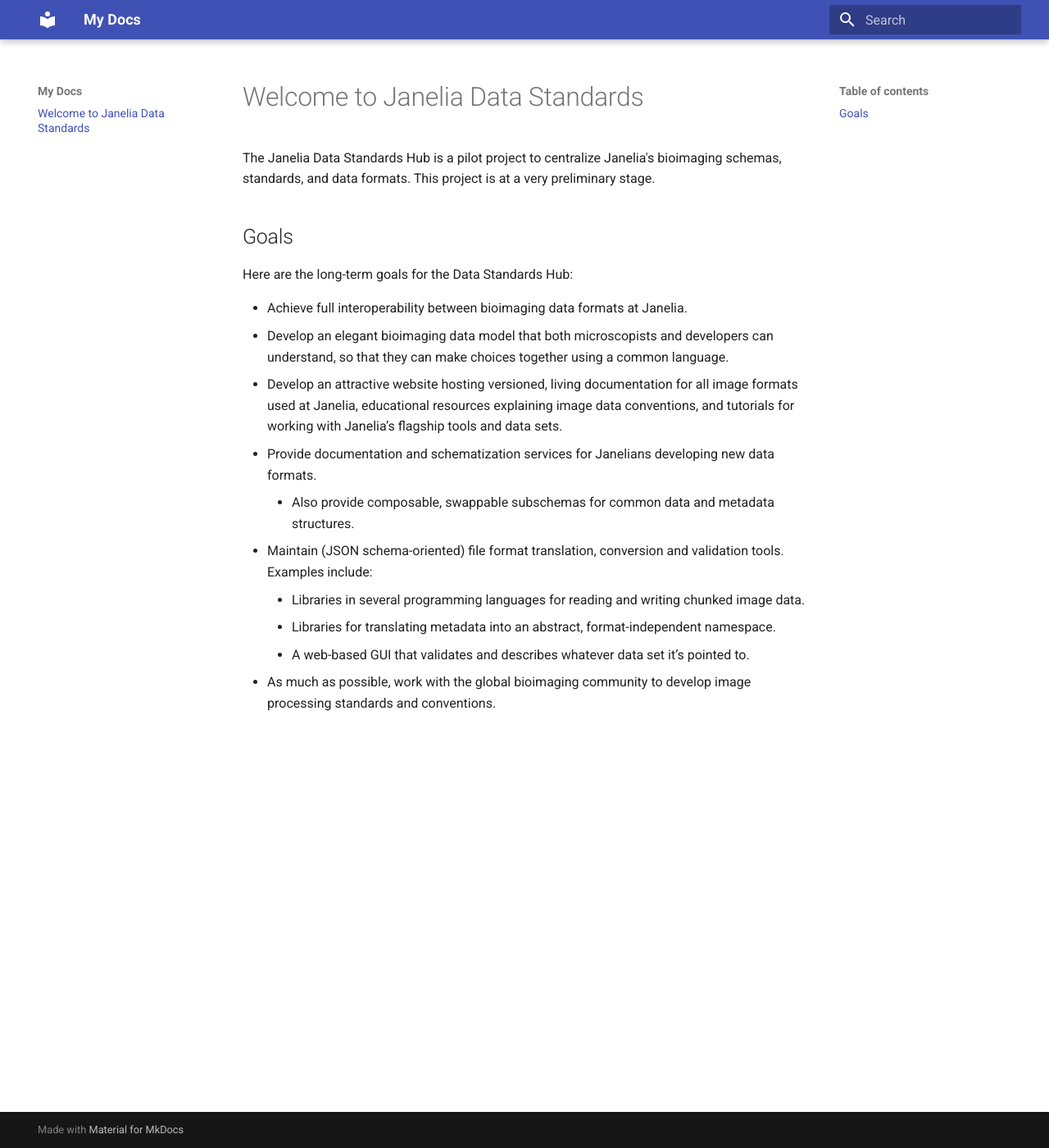
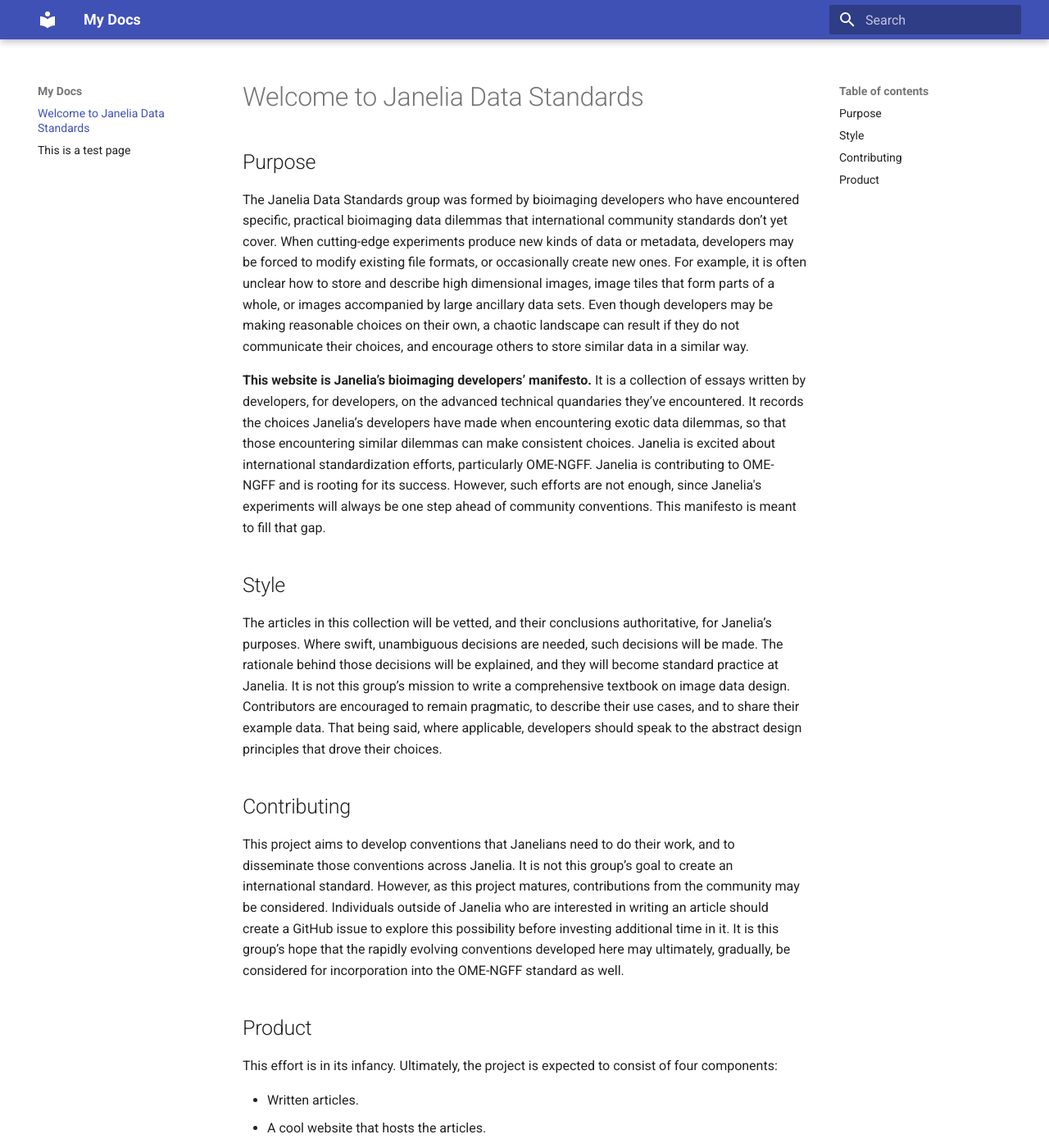
Before and after one commit to JaneliaSciComp/JaneliaDataStandards, an MkDocs documentation site: the page built from docs/index.md, in a window 1280 px wide and 1400 px high. Shown: the whole window at 82% size. Built offline with MkDocs 1.6.1 and Material for MkDocs 9.7.7, drawn with Linux system fonts in a browser that asks for light colours; some of the changed text lies outside the part shown.

Commit message:
update content on website homepage; create a test page

```diff
--- a/docs/index.md
+++ b/docs/index.md
@@ -1,18 +1,26 @@
 # Welcome to Janelia Data Standards
 
-The Janelia Data Standards Hub is a pilot project to centralize Janelia's bioimaging schemas, standards, and data formats. This project is at a very preliminary stage.
+## Purpose
 
-## Goals
+The Janelia Data Standards group was formed by bioimaging developers who have encountered specific, practical bioimaging data dilemmas that international community standards don’t yet cover. When cutting-edge experiments produce new kinds of data or metadata, developers may be forced to modify existing file formats, or occasionally create new ones. For example, it is often unclear how to store and describe high dimensional images, image tiles that form parts of a whole, or images accompanied by large ancillary data sets. Even though developers may be making reasonable choices on their own, a chaotic landscape can result if they do not communicate their choices, and encourage others to store similar data in a similar way.
 
-Here are the long-term goals for the Data Standards Hub:
+**This website is Janelia’s bioimaging developers’ manifesto.** It is a collection of essays written by developers, for developers, on the advanced technical quandaries they’ve encountered. It records the choices Janelia’s developers have made when encountering exotic data dilemmas, so that those encountering similar dilemmas can make consistent choices. Janelia is excited about international standardization efforts, particularly OME-NGFF. Janelia is contributing to OME-NGFF and is rooting for its success. However, such efforts are not enough, since Janelia's experiments will always be one step ahead of community conventions. This manifesto is meant to fill that gap.
 
-* Achieve full interoperability between bioimaging data formats at Janelia.
-* Develop an elegant bioimaging data model that both microscopists and developers can understand, so that they can make choices together using a common language.
-* Develop an attractive website hosting versioned, living documentation for all image formats used at Janelia, educational resources explaining image data conventions, and tutorials for working with Janelia’s flagship tools and data sets.
-* Provide documentation and schematization services for Janelians developing new data formats.
-    * Also provide composable, swappable subschemas for common data and metadata structures.
-* Maintain (JSON schema-oriented) file format translation, conversion and validation tools. Examples include:
-    * Libraries in several programming languages for reading and writing chunked image data.
-    * Libraries for translating metadata into an abstract, format-independent namespace.
-    * A web-based GUI that validates and describes whatever data set it’s pointed to.
-* As much as possible, work with the global bioimaging community to develop image processing standards and conventions.
+## Style
+
+The articles in this collection will be vetted, and their conclusions authoritative, for Janelia’s purposes. Where swift, unambiguous decisions are needed, such decisions will be made. The rationale behind those decisions will be explained, and they will become standard practice at Janelia. It is not this group’s mission to write a comprehensive textbook on image data design. Contributors are encouraged to remain pragmatic, to describe their use cases, and to share their example data. That being said, where applicable, developers should speak to the abstract design principles that drove their choices.
+
+## Contributing
+
+This project aims to develop conventions that Janelians need to do their work, and to disseminate those conventions across Janelia. It is not this group’s goal to create an international standard. However, as this project matures, contributions from the community may be considered. Individuals outside of Janelia who are interested in writing an article should create a GitHub issue to explore this possibility before investing additional time in it. It is this group’s hope that the rapidly evolving conventions developed here may ultimately, gradually, be considered for incorporation into the OME-NGFF standard as well.
+
+## Product
+
+This effort is in its infancy. Ultimately, the project is expected to consist of four components:
+
+- Written articles.
+- A cool website that hosts the articles.
+- A glossary and/or thesaurus.
+- A directory of example data that the public can view and browse.
+
+We appreciate the community’s interest in this social experiment.
--- /dev/null
+++ b/docs/testpage.md
@@ -0,0 +1,3 @@
+# This is a test page
+
+Article content might go here.
```
